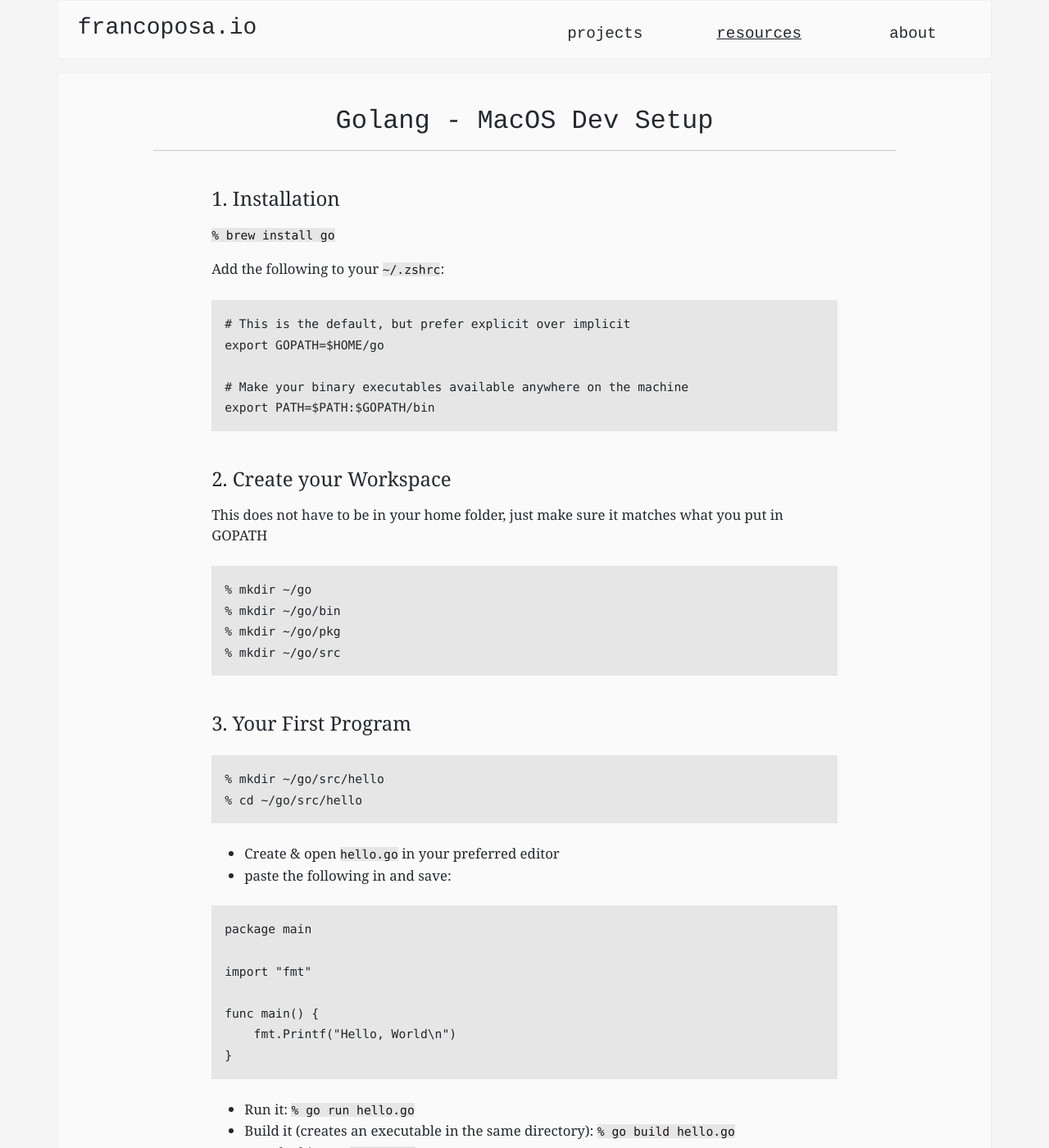
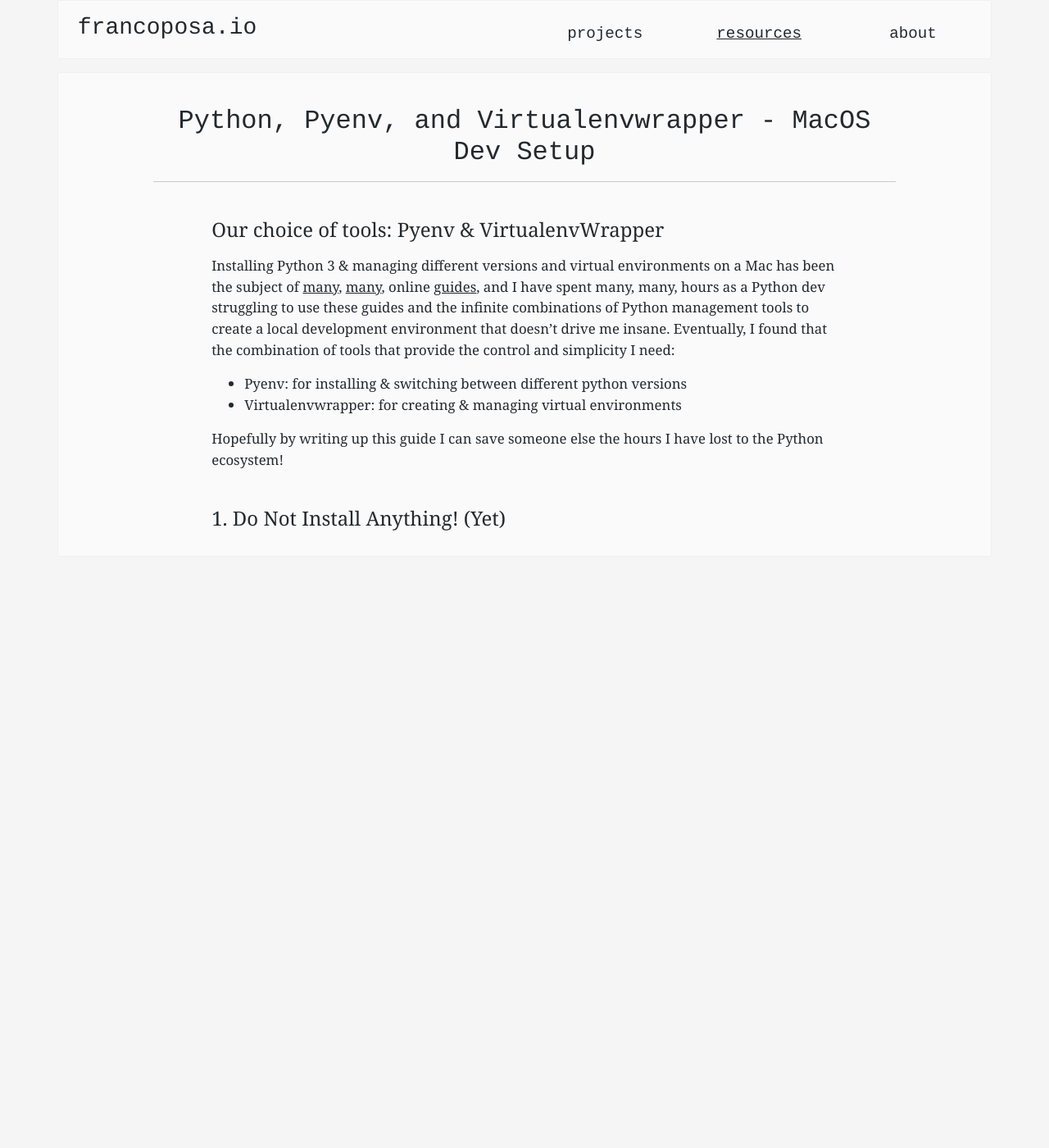
Before and after one commit to francojposa/personal-site, a Jekyll site: the page built from _dev_setup_guides/python_setup_macos.md, in a window 1280 px wide and 1400 px high. Shown: the whole window at 82% size. Built offline with Jekyll 4.4.1, drawn with Linux system fonts in a browser that asks for light colours; some of the changed text lies outside the part shown.

Commit message:
Starting Python setup guide

```diff
--- /dev/null
+++ b/_dev_setup_guides/python_setup_macos.md
@@ -0,0 +1,19 @@
+---
+layout: resource
+title: Python, Pyenv, and Virtualenvwrapper - MacOS Dev Setup
+slug: golang_setup_macos
+description: "The worry-free Python development environment setup for MacOS"
+order_number: 3
+---
+
+## Our choice of tools: Pyenv & VirtualenvWrapper
+
+Installing Python 3 & managing different versions and virtual environments on a Mac has been the subject of [many](https://docs.python-guide.org/starting/install3/osx/), [many](https://www.digitalocean.com/community/tutorials/how-to-install-python-3-and-set-up-a-local-programming-environment-on-macos), online [guides](https://installpython3.com/mac/), and I have spent many, many, hours as a Python dev struggling to use these guides and the infinite combinations of Python management tools to create a local development environment that doesn't drive me insane.
+Eventually, I found that the combination of tools that provide the control and simplicity I need:
+
+ * Pyenv:  for installing & switching between different python versions
+ * Virtualenvwrapper: for creating & managing virtual environments
+
+Hopefully by writing up this guide I can save someone else the hours I have lost to the Python ecosystem!
+
+## 1. Do Not Install Anything! (Yet)
```
Also changed, not shown: _dev_setup_guides/golang_setup_macos.md (+1 -1 lines).
